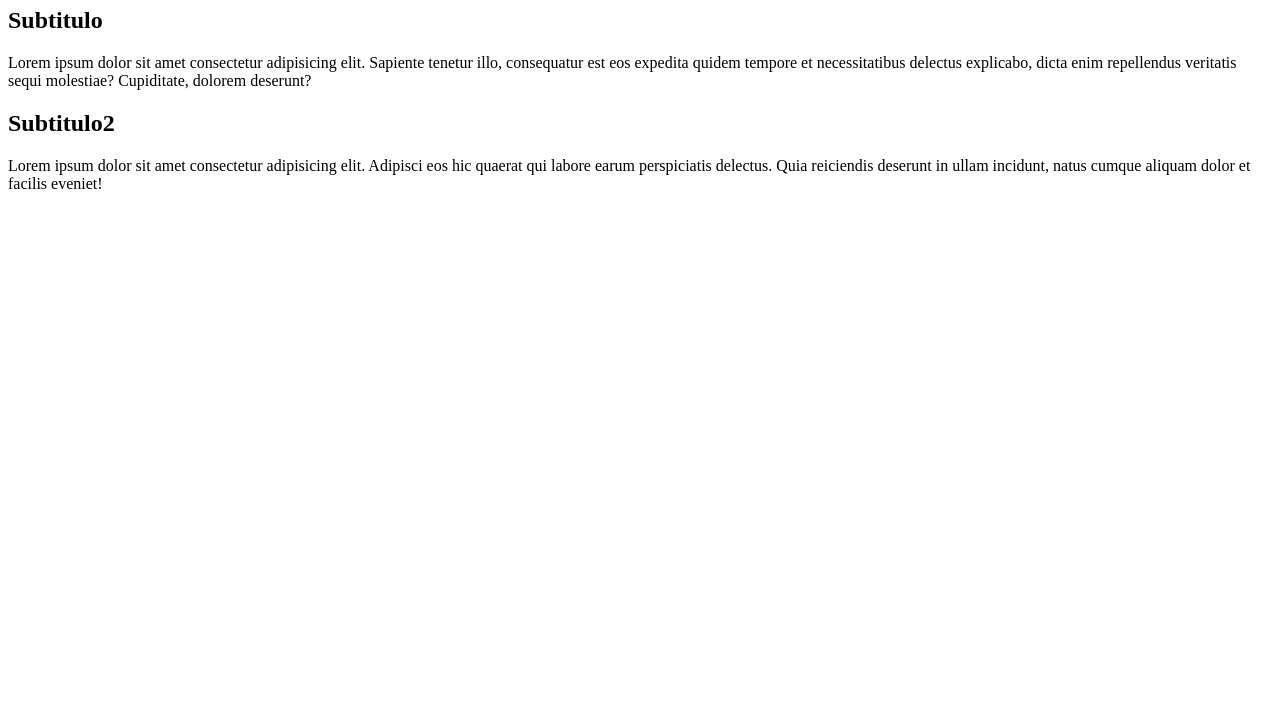
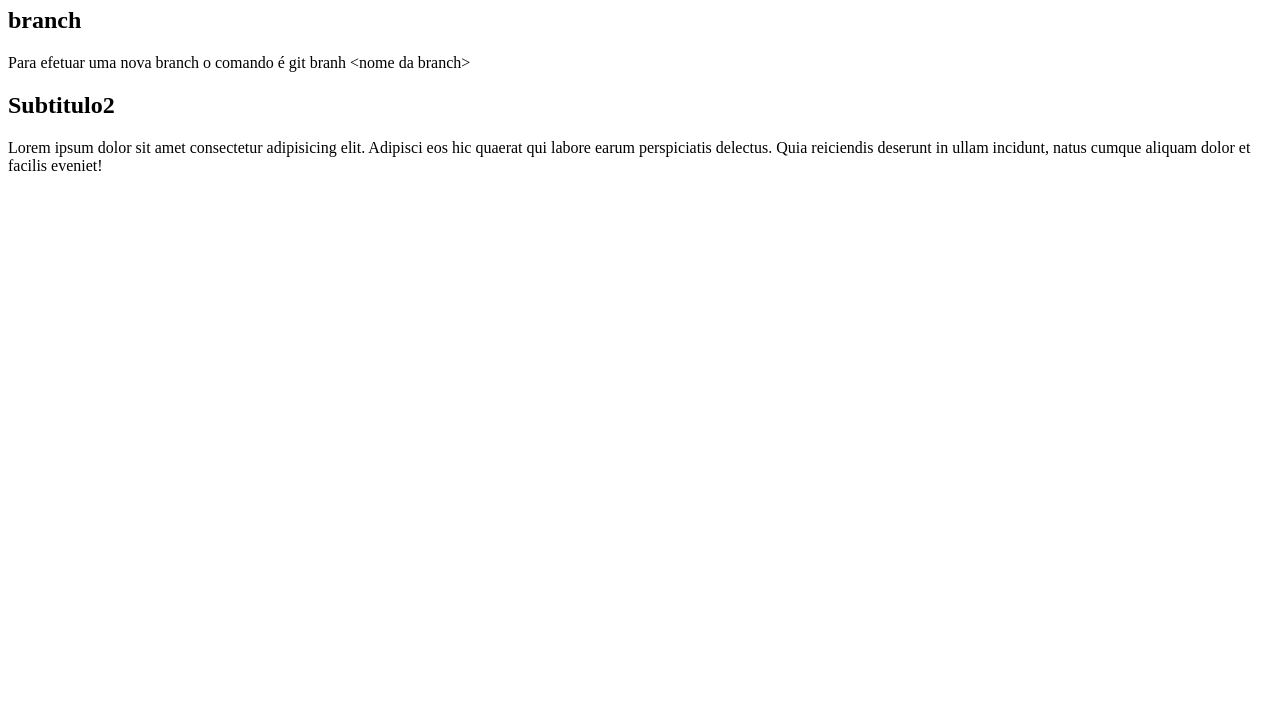
Before and after one commit to marcoshideyuki/teste-branches, a plain HTML site: page index.html in a window 1280 px wide. Shown: the part 73-800 px from the top of the page. Drawn offline with Linux system fonts and the light colour scheme.

Commit message:
Adicionei parte do contéudo

```diff
--- a/index.html
+++ b/index.html
@@ -6,10 +6,10 @@
     <title>Document</title>
 </head>
 <body>
-    <header><h1>Titulo</h1></header>
+    <header><h1>Aula de branch</h1></header>
     <main>
-        <h2>Subtitulo</h2>
-        <p>Lorem ipsum dolor sit amet consectetur adipisicing elit. Sapiente tenetur illo, consequatur est eos expedita quidem tempore et necessitatibus delectus explicabo, dicta enim repellendus veritatis sequi molestiae? Cupiditate, dolorem deserunt?</p>
+        <h2>branch</h2>
+        <p>Para efetuar uma nova branch o comando é git branh &lt;nome da branch&gt;</p>
         <h2>Subtitulo2</h2>
         <p>Lorem ipsum dolor sit amet consectetur adipisicing elit. Adipisci eos hic quaerat qui labore earum perspiciatis delectus. Quia reiciendis deserunt in ullam incidunt, natus cumque aliquam dolor et facilis eveniet!</p>
     </main>
```
